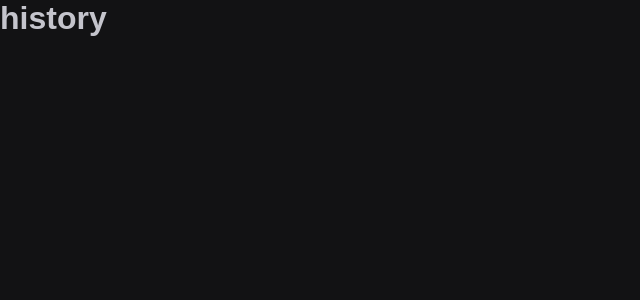
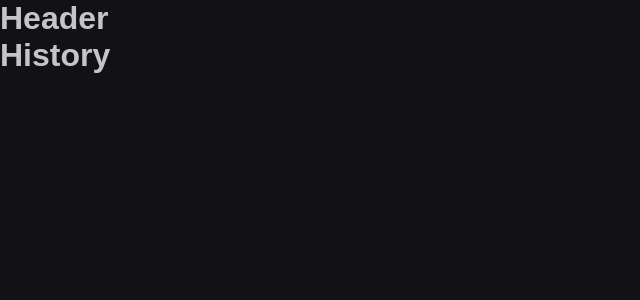
Before and after one commit to lucasalvesb/timer, a React (Vite) app: page /history in a window 1280 px wide. Shown: the top 300 px of the page, without its empty margins (0-640 px from the left). Built offline with nearby package versions, Linux system fonts and the light colour scheme.

Commit message:
route layout so reutilize components without rerendering them

```diff
--- a/Router.tsx
+++ b/Router.tsx
@@ -1,4 +1,5 @@
 import { Routes, Route } from 'react-router-dom'
+import { DefaultLayout } from './src/layouts/DefaultLayout'
 
 import { History } from './src/pages/History'
 import { Home } from './src/pages/Home'
@@ -6,8 +7,16 @@
 export function Router() {
   return (
     <Routes>
-      <Route path="/" element={<Home />} />
-      <Route path="/history" element={<History />} />
+      <Route path="/" element={<DefaultLayout />}>
+        <Route
+          path="/"
+          element={<Home />}
+        />
+        <Route
+          path="/history"
+          element={<History />}
+        />
+      </Route>
     </Routes>
   )
 }
--- /dev/null
+++ b/src/components/Header.tsx
@@ -0,0 +1,3 @@
+export function Header() {
+  return <h1>Header</h1>
+}
--- /dev/null
+++ b/src/layouts/DefaultLayout.tsx
@@ -0,0 +1,11 @@
+import { Outlet } from "react-router-dom";
+import { Header } from "../components/Header";
+
+export function DefaultLayout() {
+ return (
+  <div>
+    <Header />
+    <Outlet />
+  </div>
+ )
+}
--- a/src/pages/History.tsx
+++ b/src/pages/History.tsx
@@ -1,3 +1,9 @@
+import { Header } from "../components/Header";
+
 export function History() {
-  return <h1>history</h1>
+  return (
+    <div>
+      <h1>History</h1>
+    </div>
+  )
 }
--- a/src/pages/Home.tsx
+++ b/src/pages/Home.tsx
@@ -1,3 +1,9 @@
+import { Header } from "../components/Header"
+
 export function Home() {
-  return <h1>home</h1>
+  return (
+  <div>
+    <h1>Home</h1>
+  </div>
+    )
 }
```
